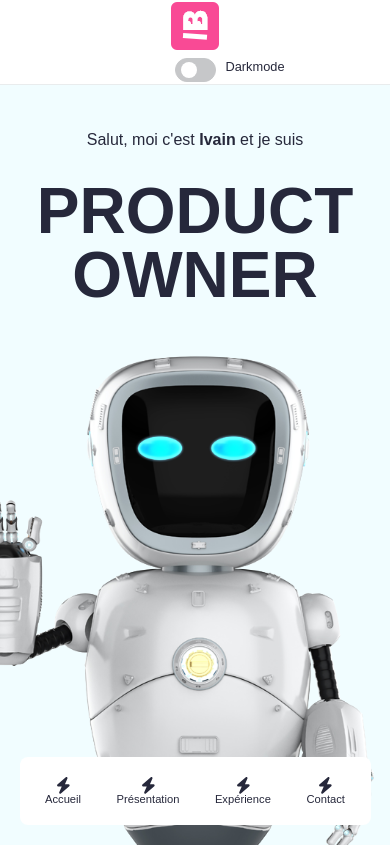
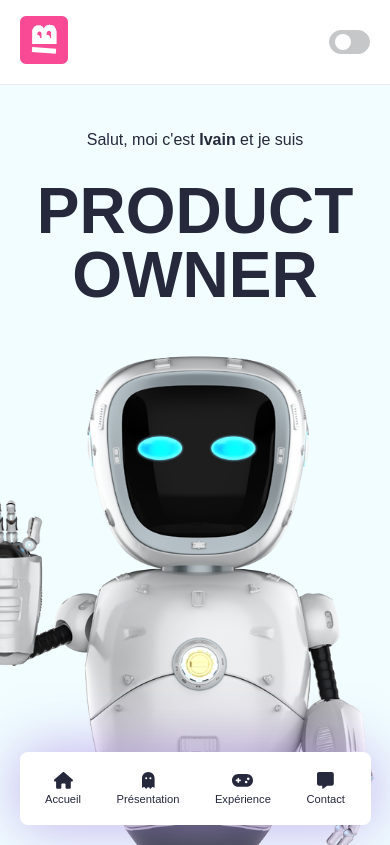
Before and after one commit to Goodal1/react-site-cv, a React (Create React App) app: page / in a window 390 px wide. Built offline with nearby package versions, Linux system fonts and the light colour scheme.

Commit message:
pers - ajout navbar mobile

```diff
--- a/src/components/Navigation/Nav.js
+++ b/src/components/Navigation/Nav.js
@@ -3,7 +3,7 @@ import ReactDOM from 'react-dom';
 // import fontawesomeIcon module
 import { FontAwesomeIcon } from '@fortawesome/react-fontawesome';
 
-import { faBolt, faSignal, faList } from '@fortawesome/free-solid-svg-icons';
+import { faGamepad, faSignal, faList, faHome, faMessage, faFloppyDisk, faGhost } from '@fortawesome/free-solid-svg-icons';
 
 class Nav extends React.Component {
   constructor(props) {
@@ -65,19 +65,19 @@ class Nav extends React.Component {
           <ul>
             <li>
               <a href="./">
-                <FontAwesomeIcon icon={faBolt} />
+                <FontAwesomeIcon icon={faHome} />
                 Accueil
               </a>
             </li>
             <li>
               <a href="./presentation">
-                <FontAwesomeIcon icon={faBolt} />
+                <FontAwesomeIcon icon={faGhost} />
                 Présentation
               </a>
             </li>
             <li>
               <a href="/experience">
-                <FontAwesomeIcon icon={faBolt} />
+                <FontAwesomeIcon icon={faGamepad} />
                 Expérience
               </a>
             </li>
@@ -86,7 +86,7 @@ class Nav extends React.Component {
             </li> */}
             <li>
               <a href="/contact">
-                <FontAwesomeIcon icon={faBolt} />
+                <FontAwesomeIcon icon={faMessage} />
                 Contact
               </a>
             </li>
@@ -94,7 +94,9 @@ class Nav extends React.Component {
         </div>
         <div className="darkmode-container">
           <input type="checkbox" defaultChecked={this.state.isChecked === 'true' ? true : false} name="" id="darkmode" onClick={this.darkMode} />
-          <label for="darkmode">Darkmode</label>
+          <label for="darkmode">
+            <span>Darkmode</span>{' '}
+          </label>
         </div>
       </header>
     );
--- a/src/css/experience.css
+++ b/src/css/experience.css
@@ -164,12 +164,14 @@
 }
 
 .xp-popup span:last-of-type {
-  background-color: var(--red);
-  padding: 2px 10px;
-  border-radius: 500px;
-  margin: 10px 0px;
+  background-color: var(--background);
+  padding: 5px 10px;
+  border-radius: 3px;
+  margin: 15px 0px 10px 0px;
   display: block;
+  width: -moz-fit-content;
   width: fit-content;
+  font-size: 0.8em;
 }
 
 .xp-popup p {
--- a/src/css/header.css
+++ b/src/css/header.css
@@ -154,6 +154,10 @@ header li a:hover {
   text-decoration: none;
 }
 
+.menu-container li svg {
+  display: none;
+}
+
 .links-container li a:hover {
   color: var(--red);
   transition-duration: 4s;
@@ -259,10 +263,13 @@ header li a:hover {
 
 @media screen and (max-width: 690px) {
   header {
-    grid-template-columns: 1fr;
     font-size: 1rem;
     background: var(--white);
     min-height: 5rem;
+    display: flex;
+    align-items: center;
+    justify-content: space-between;
+    padding: 0px 20px;
   }
 
   header img {
@@ -279,8 +286,7 @@ header li a:hover {
     font-weight: 400;
     font-size: 0.7em;
     border-radius: 8px;
-
-    box-shadow: 0px 0px 10px var(--shadow);
+    box-shadow: 0px 0px 58px #9f7bdf9e;
   }
 
   .menu-container {
@@ -296,8 +302,12 @@ header li a:hover {
   }
   .menu-container li svg {
     display: block;
-    margin: auto;
+    margin: 0px auto 5px auto;
     font-size: 1.5em;
+  }
+
+  .darkmode-container span {
+    display: none;
   }
 
   .burger-container {
```
